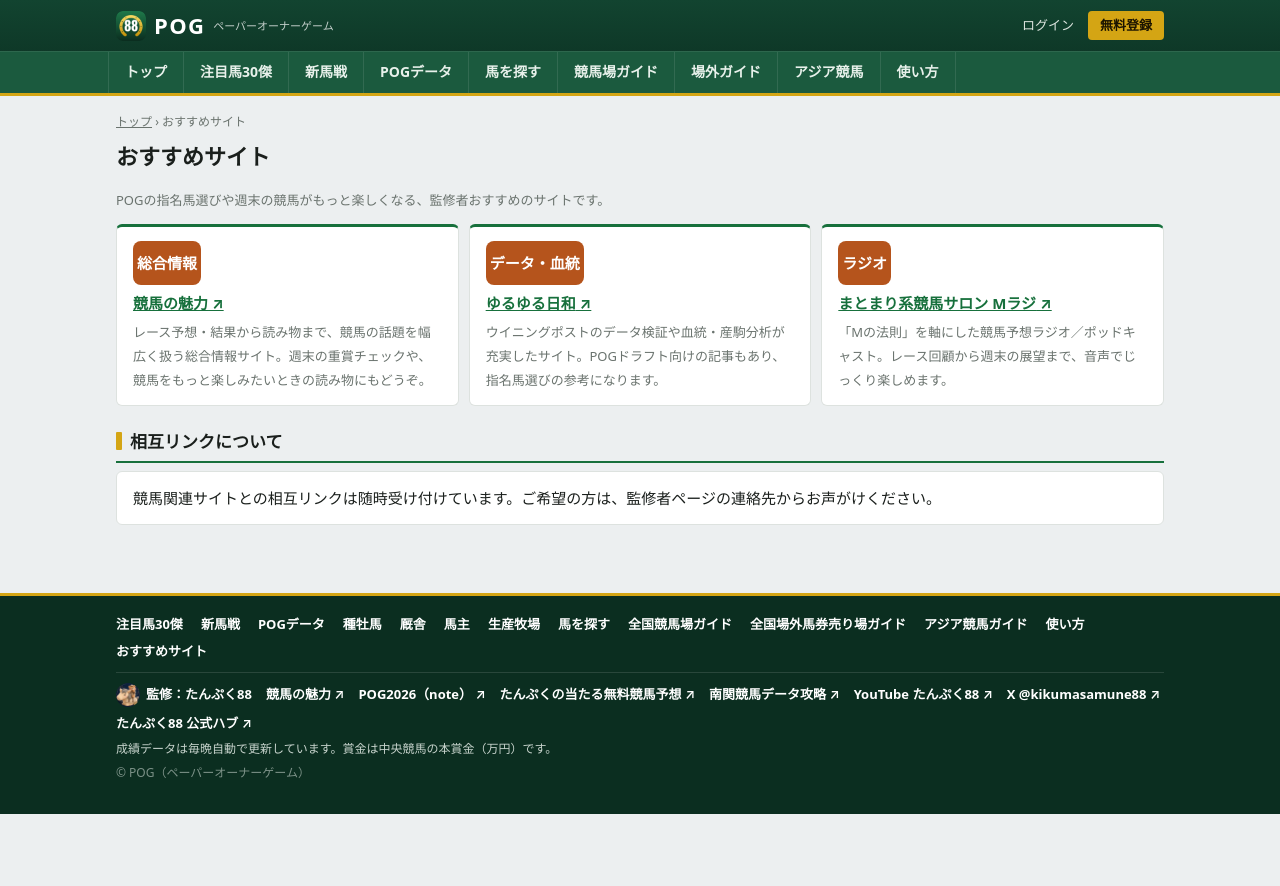
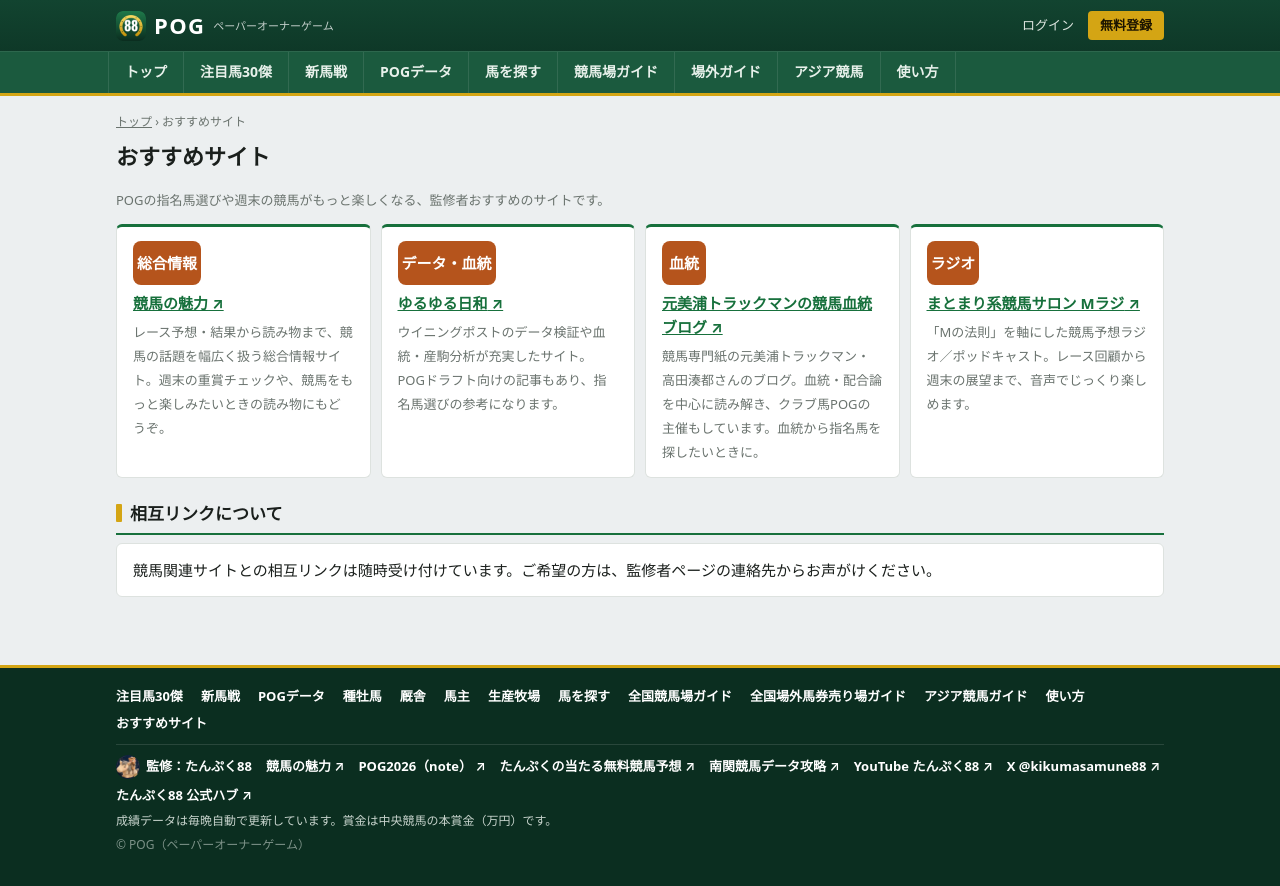
Before and after one commit to tanpuku88/pog-site, a Next.js app: page /links in a window 1280 px wide. Before the commit the page ends 814 px from the top, so only its background shows below. Built offline with nearby package versions, Linux system fonts and the light colour scheme; no server answers.

Commit message:
おすすめサイトに「元美浦トラックマンの競馬血統ブログ」を追加

```diff
--- a/src/content/links.ts
+++ b/src/content/links.ts
@@ -15,6 +15,12 @@ export const RECOMMENDED_SITES: RecommendedSite[] = [
     desc: "ウイニングポストのデータ検証や血統・産駒分析が充実したサイト。POGドラフト向けの記事もあり、指名馬選びの参考になります。",
   },
   {
+    name: "元美浦トラックマンの競馬血統ブログ",
+    url: "https://blood-keiba.themedia.jp/",
+    label: "血統",
+    desc: "競馬専門紙の元美浦トラックマン・高田湊都さんのブログ。血統・配合論を中心に読み解き、クラブ馬POGの主催もしています。血統から指名馬を探したいときに。",
+  },
+  {
     name: "まとまり系競馬サロン Mラジ",
     url: "https://keiba-mradio.com/",
     label: "ラジオ",
```
